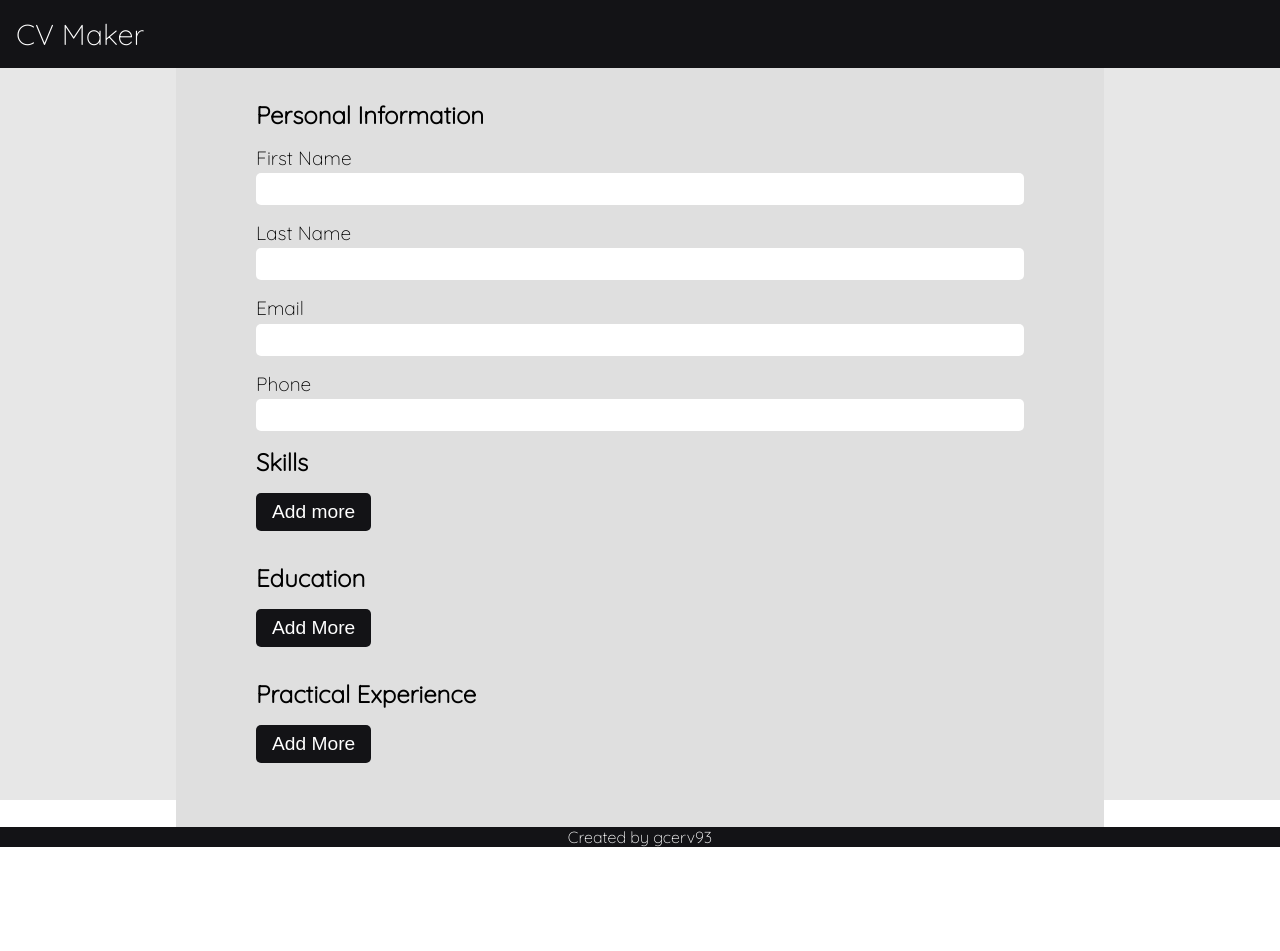
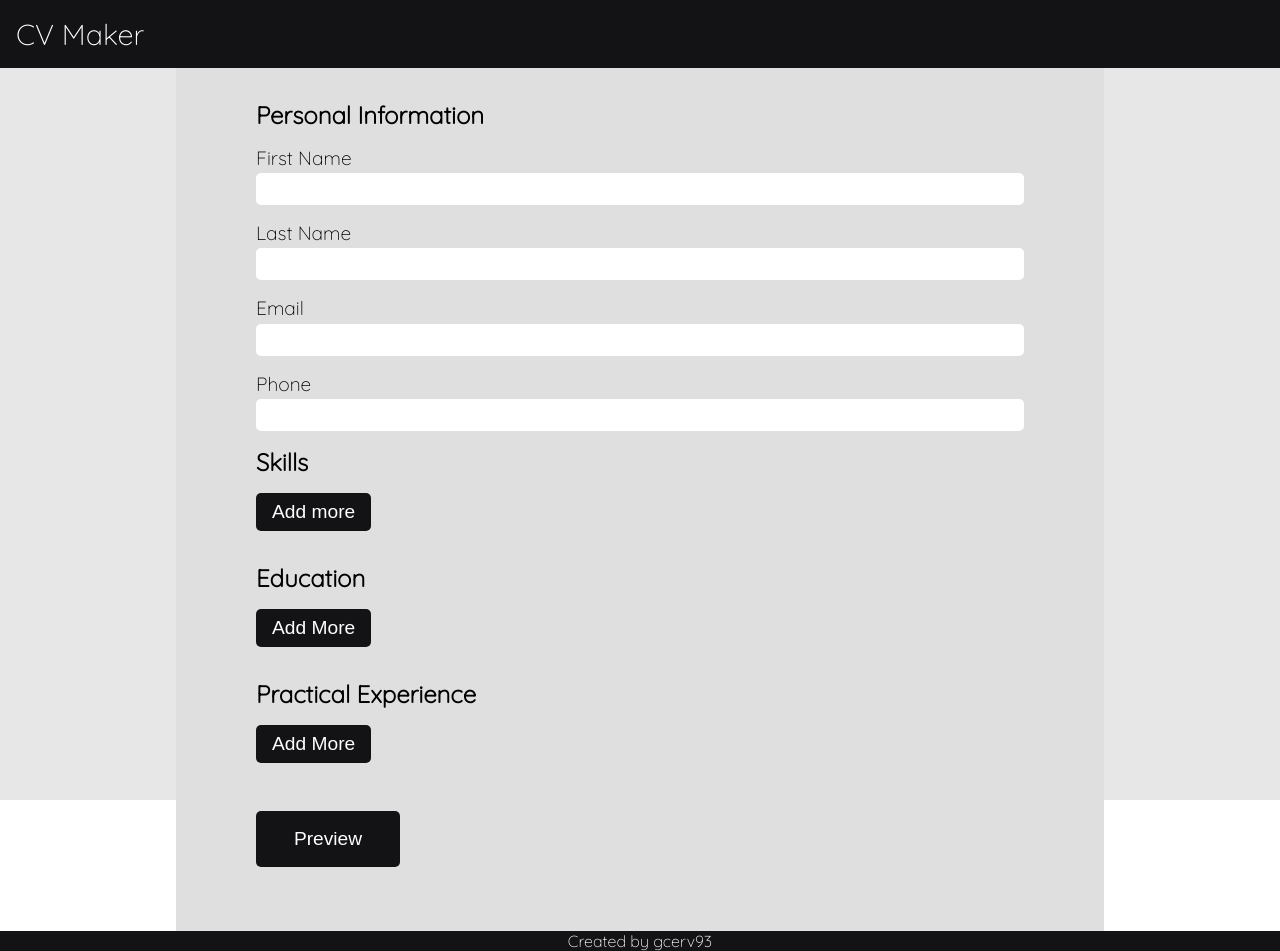
Before and after one commit to gcerv93/cv-project, a React (Create React App) app: page / in a window 1280 px wide. Before the commit the page ends 847 px from the top, so only its background shows below. Built offline with nearby package versions, Linux system fonts and the light colour scheme.

Commit message:
Add non-functional preview button

```diff
--- a/src/components/InfoForm.js
+++ b/src/components/InfoForm.js
@@ -33,6 +33,10 @@ class InfoForm extends React.Component {
           <Skills />
           <Education />
           <Experience />
+
+          <button id="submitBtn" type="submit">
+            Preview
+          </button>
         </form>
       </div>
     );
--- a/src/styles/main.css
+++ b/src/styles/main.css
@@ -100,3 +100,8 @@ button {
   font-size: 1.2rem;
   cursor: pointer;
 }
+
+#submitBtn {
+  height: 3.5rem;
+  width: 9rem;
+}
```
